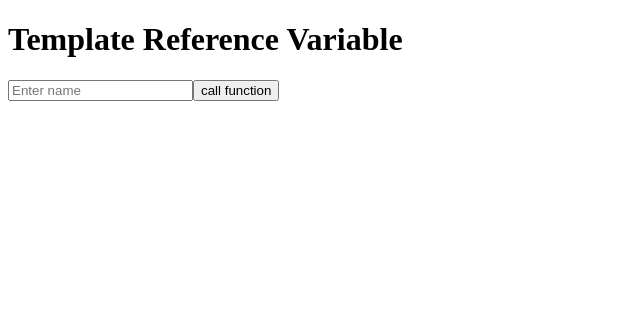
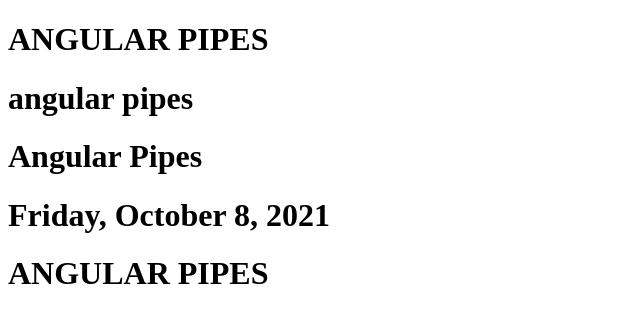
Before and after one commit to Amanymous/learning-Angular, an Angular app: page / in a window 1280 px wide. Shown: the top 322 px of the page, without its empty margins (0-640 px from the left). Built offline with nearby package versions, Linux system fonts and the light colour scheme.

Commit message:
feat: Pipes

```diff
--- a/src/app/app.component.html
+++ b/src/app/app.component.html
@@ -1,3 +1,5 @@
-<h1>Template Reference Variable</h1>
-<input type="text" name="user" placeholder="Enter name" #box/>
-<button (click)="getVal(box.value)">call function</button>
+<h1>{{title | uppercase}}</h1>
+<h1>{{title | lowercase}}</h1>
+<h1>{{title}}</h1>
+<h1>{{today | date:'fullDate'}}</h1>
+<h1>{{capitalString(title)}}</h1>
--- a/src/app/app.component.ts
+++ b/src/app/app.component.ts
@@ -6,8 +6,9 @@ import { NgForm } from '@angular/forms';
   styleUrls: ['./app.component.css'],
 })
 export class AppComponent {
-  title = 'Angular Template Driven Form';
-  getVal(item:any){ //or htmlInputElement
-   console.log(item)
- }
+  title = 'Angular Pipes';
+  today = Date()
+  capitalString(item:string){
+    return item.toUpperCase()
+  }
 }
```
